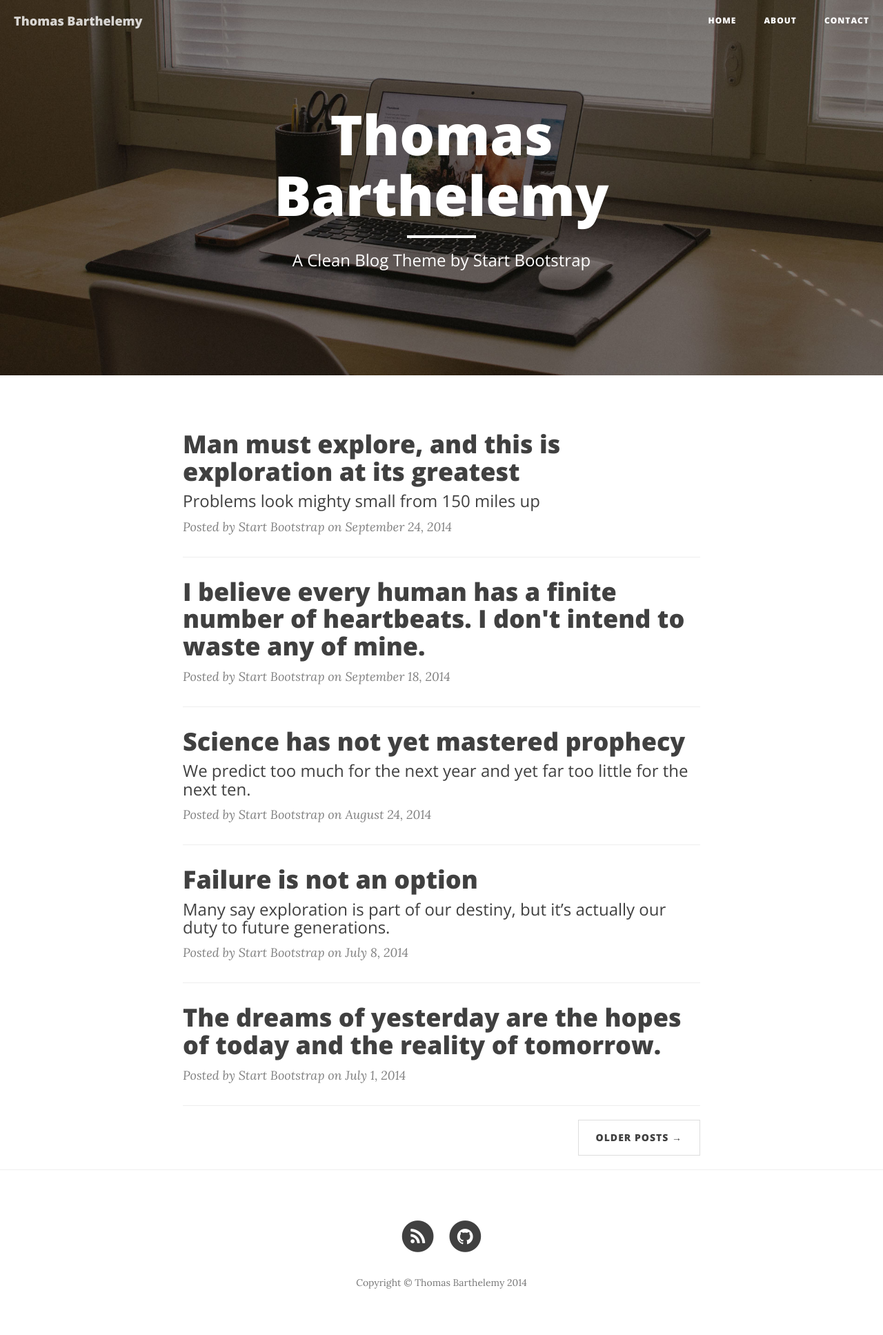
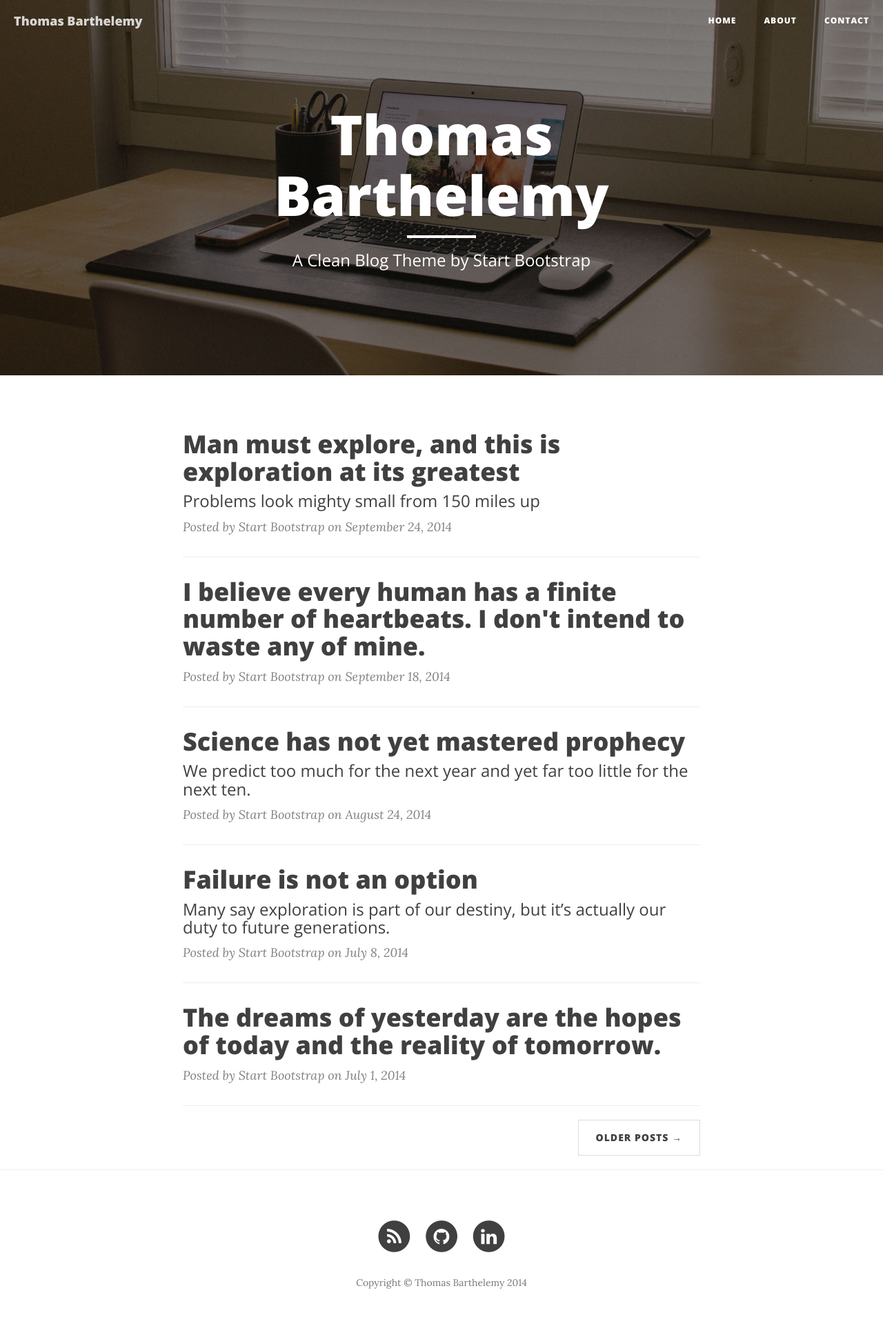
Before and after one commit to thomas-barthelemy/thomas-barthelemy.github.io, a Jekyll site: the page built from index.html, in a window 1280 px wide. Shown: the whole page at 69% size. Built offline with Jekyll 4.4.1, drawn with Linux system fonts in a browser that asks for light colours; nearby versions of some CDN libraries; the list of posts is cut into pages by our own code.

Commit message:
Added linkedIn link in the footer using config file

```diff
--- a/_config.yml
+++ b/_config.yml
@@ -5,8 +5,9 @@
 baseurl: ""
 url: "http://draena.github.io"
 twitter_username:
+facebook_username:
 github_username: draena
-facebook_username:
+linkedin_username: thomasbarthelemy
 
 # Build settings
 markdown: kramdown
--- a/_includes/footer.html
+++ b/_includes/footer.html
@@ -42,6 +42,16 @@
                         </a>
                     </li>
                     {% endif %}
+					{% if site.linkedin_username %}
+                    <li>
+                        <a href="https://www.linkedin.com/in/{{ site.linkedin_username }}">
+                            <span class="fa-stack fa-lg">
+                                <i class="fa fa-circle fa-stack-2x"></i>
+                                <i class="fa fa-linkedin fa-stack-1x fa-inverse"></i>
+                            </span>
+                        </a>
+                    </li>
+                    {% endif %}
                 </ul>
                 <p class="copyright text-muted">Copyright &copy; {{ site.title }} {{ site.time | date: '%Y' }}</p>
             </div>
```
